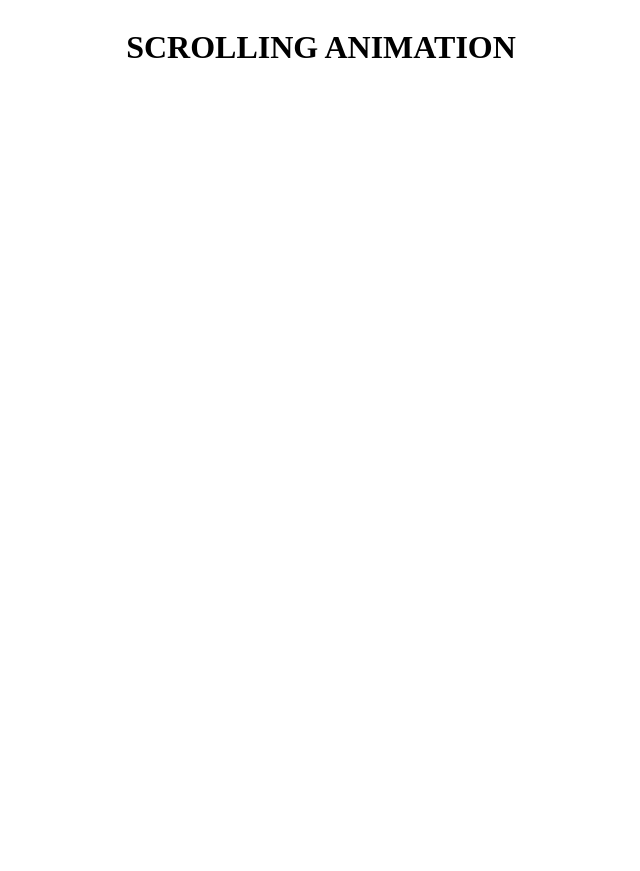
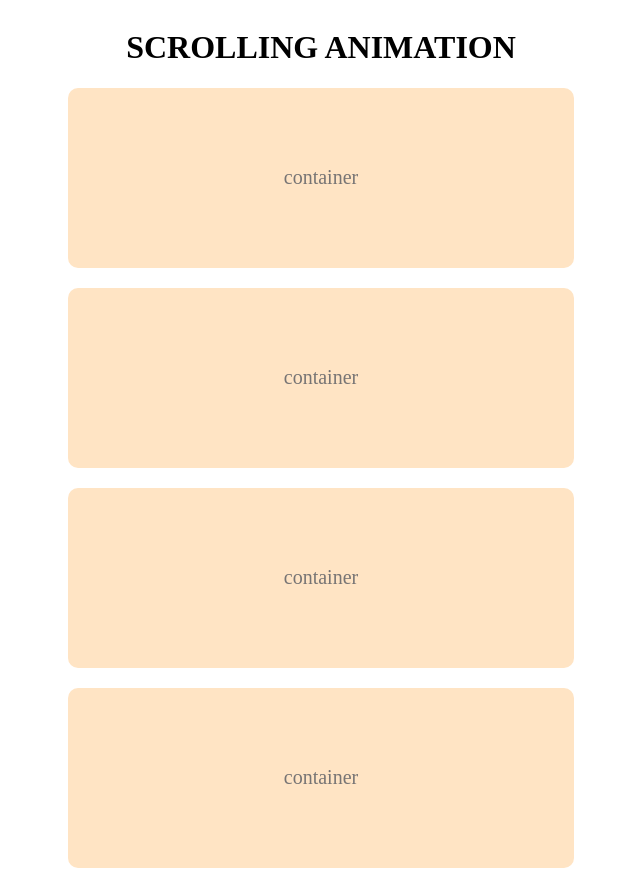
Before and after one commit to gyan9427/scroll_animation, a plain HTML site: page index.html in a window 1280 px wide. Shown: the top 871 px of the page, without its empty margins (319-959 px from the left). Drawn offline with Linux system fonts and the light colour scheme.

Commit message:
add javascript codes for the animation

```diff
--- a/index.html
+++ b/index.html
@@ -25,5 +25,6 @@
     <div class="box">container</div>
     <div class="box">container</div>
     <div class="box">container</div>
+<script src="./script.js"></script>
 </body>
 </html>
--- a/script.js
+++ b/script.js
@@ -0,0 +1,19 @@
+const boxes = document.querySelectorAll(".box");
+
+window.addEventListener("scroll",checkBoxes);
+
+checkBoxes()
+
+function checkBoxes(){
+    const activationHeight = (window.innerHeight/5*4);
+    boxes.forEach(box=>{
+        const boxTop = box.getBoundingClientRect().top;
+
+        if(boxTop < activationHeight){
+            box.classList.add('show')
+        }else{
+            box.classList.remove("show")
+        }
+
+    })
+}
```
